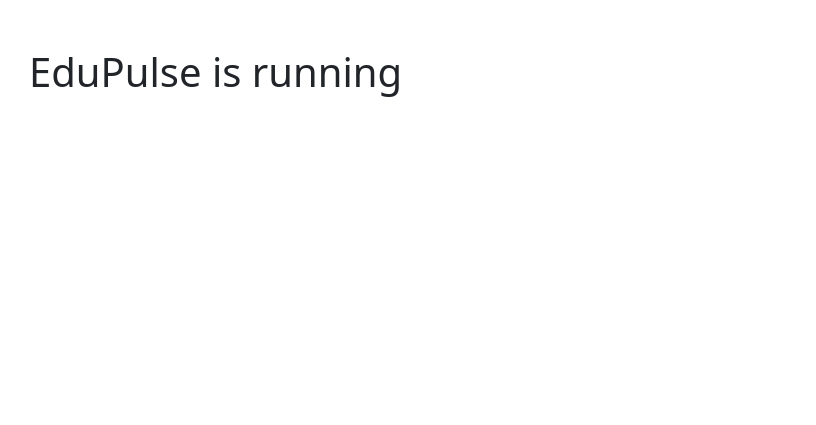
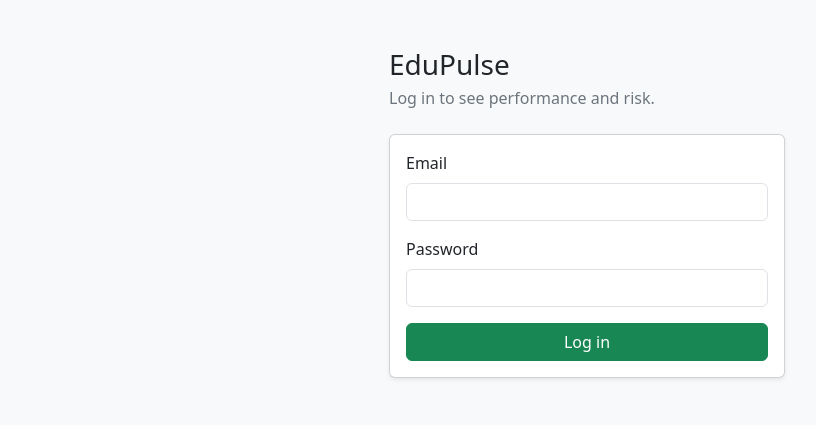
Before and after one commit to ChibuikeChad/edupulse, a Flask app: template templates/login.html in a window 1280 px wide. Shown: the top 425 px of the page, without its empty margins (53-869 px from the left). Run offline with Flask 3, Linux system fonts and the light colour scheme; the template is opened without the code that fills it, so the values that code supplies are empty.

Commit message:
Add login, logout and dashboard

```diff
--- a/app.py
+++ b/app.py
@@ -1,10 +1,51 @@
-from flask import Flask, render_template
+from flask import Flask, render_template, request, redirect, url_for, session, flash
+from werkzeug.security import check_password_hash
+from db import get_db
 
 app = Flask(__name__)
+app.secret_key = "change-this-later"  # signs the login cookie
+
 
 @app.route("/")
 def home():
+    if "user_id" in session:
+        return redirect(url_for("dashboard"))
+    return redirect(url_for("login"))
+
+
+@app.route("/login", methods=["GET", "POST"])
+def login():
+    if request.method == "POST":
+        email = request.form["email"].strip().lower()
+        password = request.form["password"]
+
+        conn = get_db()
+        user = conn.execute("SELECT * FROM users WHERE email = ?", (email,)).fetchone()
+        conn.close()
+
+        if user and check_password_hash(user["password_hash"], password):
+            session.clear()
+            session["user_id"] = user["id"]
+            session["role"] = user["role"]
+            session["name"] = user["name"]
+            return redirect(url_for("dashboard"))
+
+        flash("Invalid email or password.")
     return render_template("login.html")
+
+
+@app.route("/logout")
+def logout():
+    session.clear()
+    return redirect(url_for("login"))
+
+
+@app.route("/dashboard")
+def dashboard():
+    if "user_id" not in session:
+        return redirect(url_for("login"))
+    return render_template("dashboard.html")
+
 
 if __name__ == "__main__":
     app.run(debug=True)
--- a/templates/login.html
+++ b/templates/login.html
@@ -1,12 +1,33 @@
 <!DOCTYPE html>
 <html lang="en">
-    <head>
-        <meta charset="UTF-8">
-        <title>EduPulse</title>
-        <link href="https://cdn.jsdelivr.net/npm/bootstrap@5.3.3/dist/css/bootstrap.min.css" rel="stylesheet">
-    </head>
+<head>
+  <meta charset="UTF-8">
+  <meta name="viewport" content="width=device-width, initial-scale=1">
+  <title>Log in - EduPulse</title>
+  <link href="https://cdn.jsdelivr.net/npm/bootstrap@5.3.3/dist/css/bootstrap.min.css" rel="stylesheet">
+</head>
+<body class="bg-light">
+  <div class="container py-5" style="max-width: 420px;">
+    <h1 class="h3 mb-1">EduPulse</h1>
+    <p class="text-secondary mb-4">Log in to see performance and risk.</p>
 
-    <body class="container py-5">
-        <h1>EduPulse is running</h1>
-    </body>
+    {% with messages = get_flashed_messages() %}
+      {% for m in messages %}
+        <div class="alert alert-danger">{{ m }}</div>
+      {% endfor %}
+    {% endwith %}
+
+    <form method="post" class="card card-body shadow-sm">
+      <div class="mb-3">
+        <label class="form-label">Email</label>
+        <input type="email" name="email" class="form-control" required>
+      </div>
+      <div class="mb-3">
+        <label class="form-label">Password</label>
+        <input type="password" name="password" class="form-control" required>
+      </div>
+      <button class="btn btn-success w-100">Log in</button>
+    </form>
+  </div>
+</body>
 </html>
```
Also changed, not shown: templates/dashboard.html (added, +18 -0 lines).
